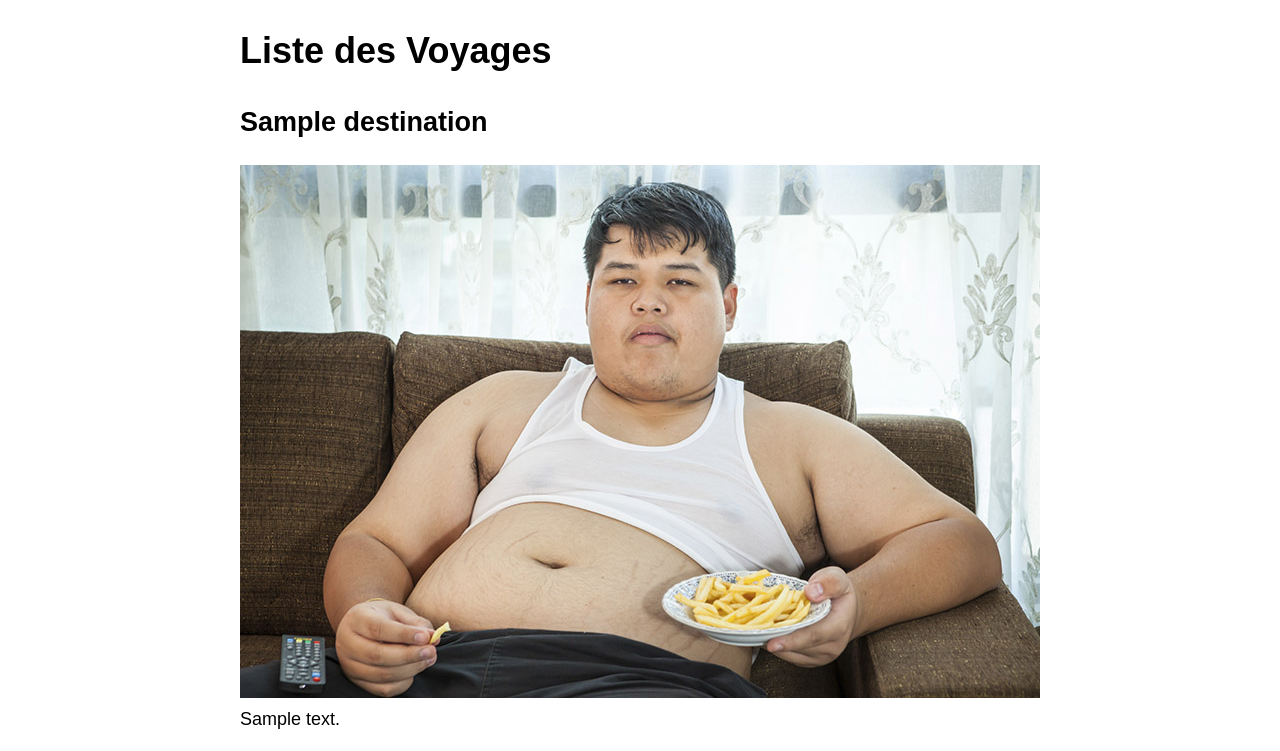
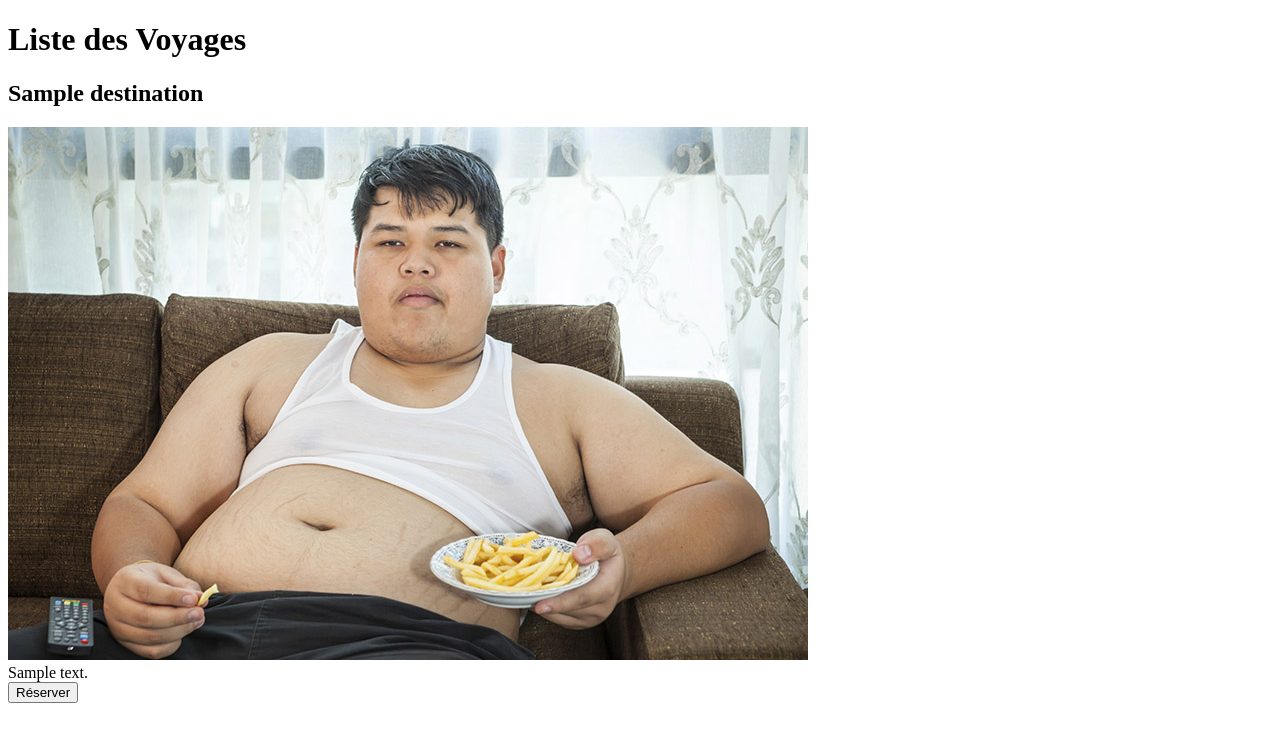
Before and after one commit to ahmidbbc/BOVoyages, a Symfony app: template templates/sales/index.html.twig in a window 1280 px wide. Shown: the part 78-829 px from the top of the page. After the commit the page ends 781 px from the top, so only its background shows below. Run offline with Twig, Linux system fonts and the light colour scheme; the template is opened without the code that fills it: most values are stand-ins (such as "Sample title", 1, 10 or a date in 2020); some libraries are stand-ins or nearby versions.

Commit message:
modif status design

```diff
--- a/templates/sales/index.html.twig
+++ b/templates/sales/index.html.twig
@@ -3,27 +3,31 @@
 {% block title %}Hello SalesController!{% endblock %}
 
 {% block body %}
-<style>
-    .example-wrapper { margin: 1em auto; max-width: 800px; width: 95%; font: 18px/1.5 sans-serif; }
-    .example-wrapper code { background: #F5F5F5; padding: 2px 6px; }
-</style>
 
-<div class="example-wrapper">
+<div class="row justify-content-center">
+    <div class="col-9">
+
     <h1>Liste des Voyages</h1>
 
     {% for sale in salesList %}
         <h2>{{ sale.destination }}</h2>
-    <div class="row justify-content-center border border-info rounded p-2">
-
-        <div class="col-3">
-            <img src="/img/obese-malbouffe-web.jpg" alt="" class="img-fluid">
-        </div>
-        <div class="col-9">{{ sale.details }}</div>
+        <div class="row justify-content-center">
+            <div class="col-9 border border-info rounded">
+                <div class="row p-2">
+                    <div class="col-3">
+                        <img src="/img/obese-malbouffe-web.jpg" alt="" class="img-fluid">
+                    </div>
+                    <div class="col-7">{{ sale.details | nl2br }}</div>
+                </div>
+            </div>
+            <div class="col-3">
+                <button class="btn-primary">Réserver</button>
+            </div>
+         </div>
 
 
+    {% endfor %}
     </div>
-
-    {% endfor %}
 
 
 </div>
```
Also changed, not shown: src/Controller/TravelController.php (+10 -0 lines), templates/travel/index.html.twig (+5 -5 lines).
